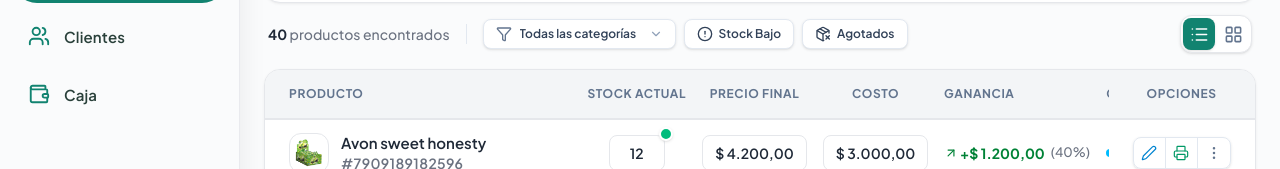
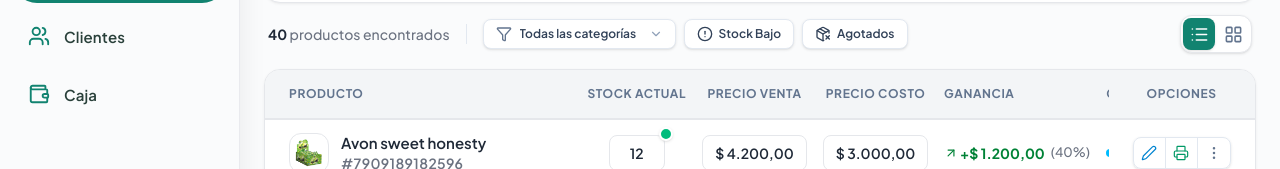
Before and after one commit to nahueldevup/sistema-de-ventas-pipos-fronted, a React (Vite) app: page /productos in a window 1280 px wide. Shown: the part 255-424 px from the top of the page. Built offline with nearby package versions, Linux system fonts and the light colour scheme.

Commit message:
refactor: estandarizar la terminología de las etiquetas de los productos y eliminar el icono de la Tabla 2 no utilizado

```diff
--- a/src/features/productos/components/ModalRegistroProducto.tsx
+++ b/src/features/productos/components/ModalRegistroProducto.tsx
@@ -258,7 +258,7 @@ export default function ModalRegistroProducto({ isOpen, onClose, productoAEditar
               {/* Precio de compra */}
               <div className="col-span-3">
                 <label htmlFor="precioCompra" className="block text-[10px] font-semibold text-[#6B7280] dark:text-slate-400 mb-1.5 uppercase tracking-wide">
-                  Precio de costo
+                  Precio costo
                 </label>
                 <div className="relative">
                   <span className="absolute left-3 top-1/2 -translate-y-1/2 text-[#6B7280] text-sm font-semibold" aria-hidden="true">$</span>
@@ -315,7 +315,7 @@ export default function ModalRegistroProducto({ isOpen, onClose, productoAEditar
               {/* Precio de venta */}
               <div className="col-span-3">
                 <label htmlFor="precioVenta" className="block text-[10px] font-semibold text-[#6B7280] dark:text-slate-400 mb-1.5 uppercase tracking-wide">
-                  Precio final
+                  Precio venta
                 </label>
                 <div className="relative">
                   <span className="absolute left-3 top-1/2 -translate-y-1/2 text-[#6B7280] dark:text-slate-400 text-sm font-semibold" aria-hidden="true">$</span>
--- a/src/features/productos/components/TablaProductos.tsx
+++ b/src/features/productos/components/TablaProductos.tsx
@@ -24,8 +24,8 @@ export default function TablaProductos({
             <tr>
               <th className="py-4 pl-6 pr-2 min-w-[280px]">PRODUCTO</th>
               <th className="py-4 px-2 text-center">STOCK ACTUAL</th>
-              <th className="py-4 px-2 text-center">PRECIO FINAL</th>
-              <th className="py-4 px-2 text-center">COSTO</th>
+              <th className="py-4 px-2 text-center">PRECIO VENTA</th>
+              <th className="py-4 px-2 text-center">PRECIO COSTO</th>
               <th className="py-4 px-2">GANANCIA</th>
               <th className="py-4 px-2">CATEGORÍA</th>
               <th className="py-4 pl-2 pr-8 min-w-[140px]">PROVEEDOR</th>
--- a/src/features/productos/components/ToggleVista.tsx
+++ b/src/features/productos/components/ToggleVista.tsx
@@ -1,4 +1,4 @@
-import { LayoutGrid, List, Table2 } from "lucide-react";
+import { LayoutGrid, List} from "lucide-react";
 
 export type TipoVista = "tabla" | "cards";
 
```
